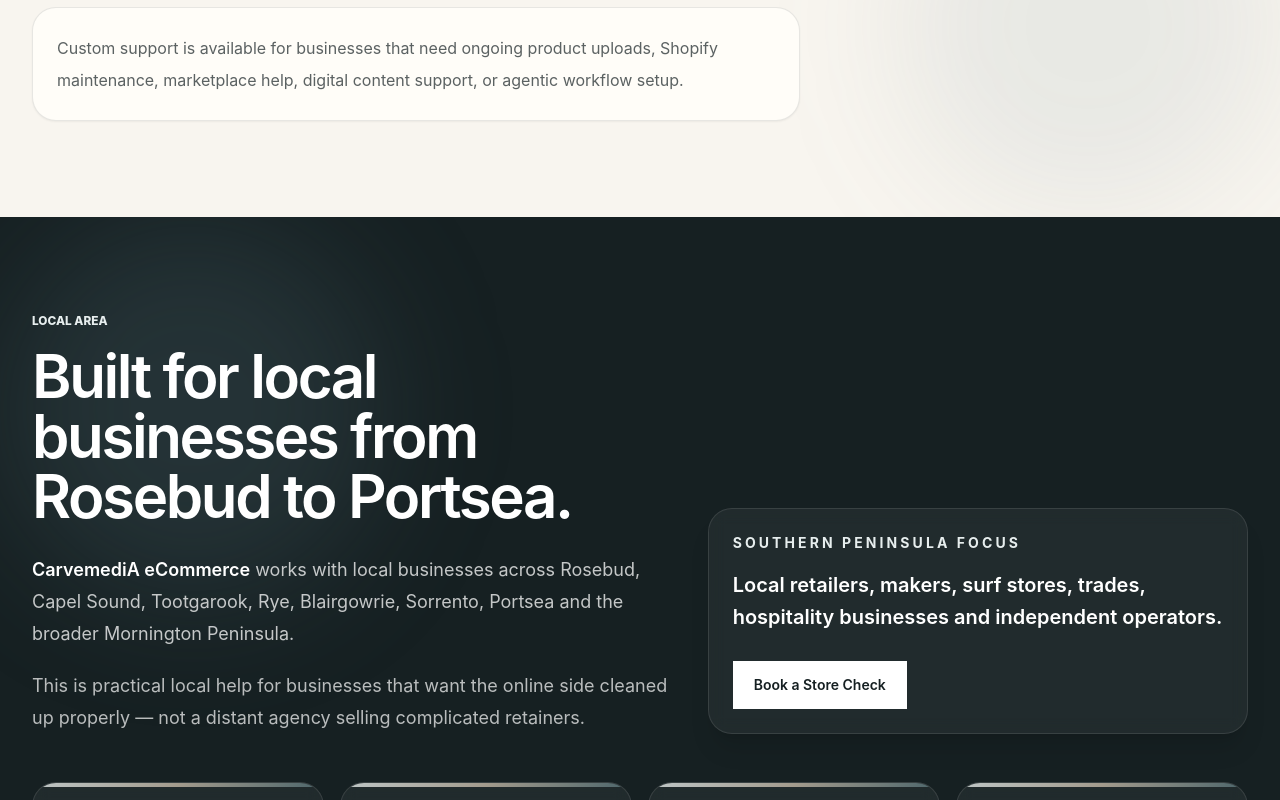
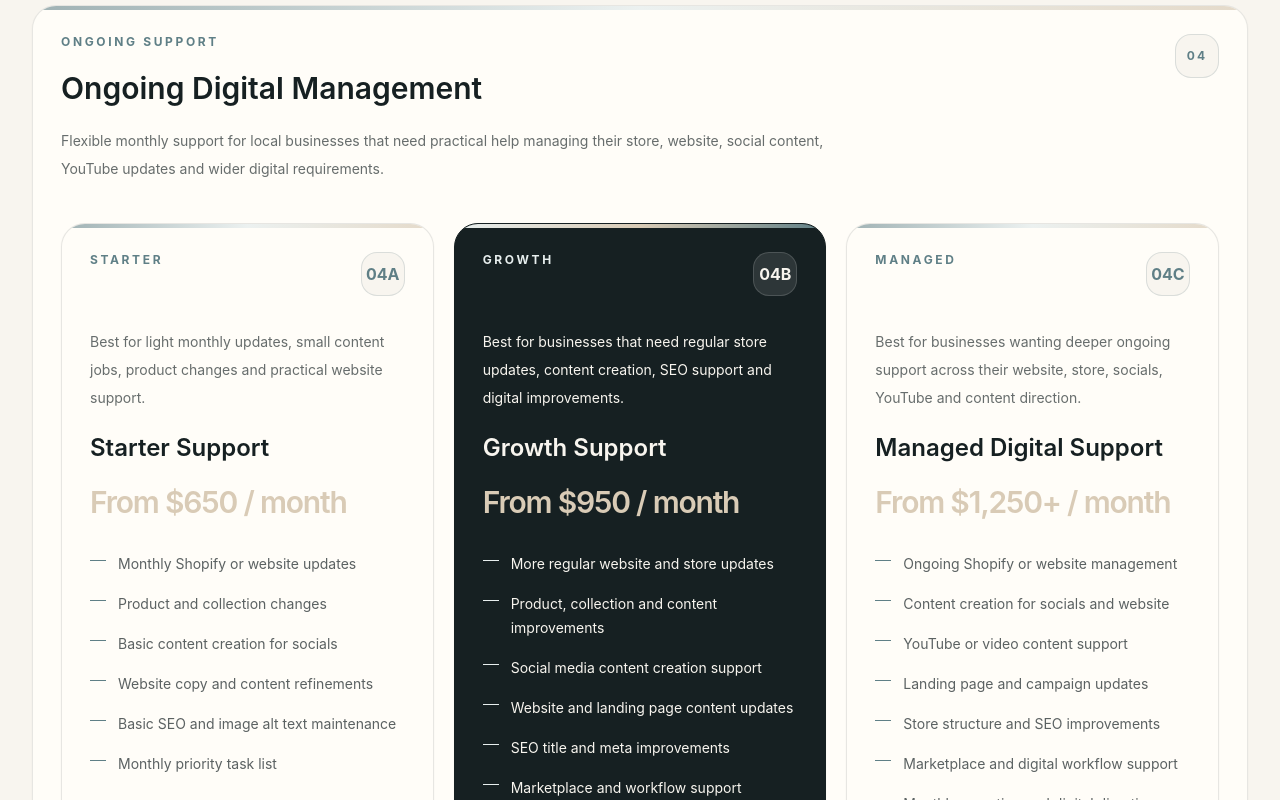
Before and after one commit to KeithRV/carvemedia-ecommerce, a React (Vite) app: page / in a window 1280 px wide. Shown: the part 5060-5860 px from the top of the page. Built offline with nearby package versions, Linux system fonts and the light colour scheme.

Commit message:
Add ongoing digital management pricing section

```diff
--- /dev/null
+++ b/src/components/OngoingDigitalManagementCard.tsx
@@ -0,0 +1,181 @@
+const monthlyPlans = [
+  {
+    label: "Starter",
+    badge: "04A",
+    name: "Starter Support",
+    price: "From $650 / month",
+    bestFor:
+      "Best for light monthly updates, small content jobs, product changes and practical website support.",
+    includes: [
+      "Monthly Shopify or website updates",
+      "Product and collection changes",
+      "Basic content creation for socials",
+      "Website copy and content refinements",
+      "Basic SEO and image alt text maintenance",
+      "Monthly priority task list",
+    ],
+  },
+  {
+    label: "Growth",
+    badge: "04B",
+    name: "Growth Support",
+    price: "From $950 / month",
+    bestFor:
+      "Best for businesses that need regular store updates, content creation, SEO support and digital improvements.",
+    includes: [
+      "More regular website and store updates",
+      "Product, collection and content improvements",
+      "Social media content creation support",
+      "Website and landing page content updates",
+      "SEO title and meta improvements",
+      "Marketplace and workflow support",
+      "Simple monthly recommendations",
+    ],
+  },
+  {
+    label: "Managed",
+    badge: "04C",
+    name: "Managed Digital Support",
+    price: "From $1,250+ / month",
+    bestFor:
+      "Best for businesses wanting deeper ongoing support across their website, store, socials, YouTube and content direction.",
+    includes: [
+      "Ongoing Shopify or website management",
+      "Content creation for socials and website",
+      "YouTube or video content support",
+      "Landing page and campaign updates",
+      "Store structure and SEO improvements",
+      "Marketplace and digital workflow support",
+      "Monthly reporting and digital direction",
+    ],
+  },
+];
+
+export function OngoingDigitalManagementCard() {
+  return (
+    <article className="relative mt-8 overflow-hidden rounded-3xl border border-charcoal/10 bg-paper p-7 text-charcoal shadow-sm">
+      <div
+        className="absolute inset-x-0 top-0 h-1 bg-gradient-to-r from-tide/60 via-mist/80 to-sand/70"
+        aria-hidden="true"
+      />
+
+      <div className="flex items-start justify-between gap-4">
+        <div>
+          <p className="text-xs font-bold uppercase tracking-[0.22em] text-tide">
+            Ongoing Support
+          </p>
+
+          <h3 className="mt-5 text-3xl font-semibold leading-tight tracking-[-0.03em]">
+            Ongoing Digital Management
+          </h3>
+
+          <p className="mt-5 max-w-3xl text-sm leading-7 text-charcoal/65">
+            Flexible monthly support for local businesses that need practical
+            help managing their store, website, social content, YouTube updates
+            and wider digital requirements.
+          </p>
+        </div>
+
+        <span className="grid size-11 shrink-0 place-items-center rounded-2xl border border-tide/20 bg-foam text-xs font-bold tracking-[0.18em] text-tide">
+          04
+        </span>
+      </div>
+
+      <div className="mt-10 grid gap-5 lg:grid-cols-3">
+        {monthlyPlans.map((plan, index) => {
+          const featured = index === 1;
+
+          return (
+            <article
+              key={plan.name}
+              className={`relative overflow-hidden rounded-3xl border p-7 shadow-sm transition duration-300 hover:-translate-y-1 hover:shadow-xl ${
+                featured
+                  ? "border-charcoal bg-charcoal text-foam"
+                  : "border-charcoal/10 bg-paper text-charcoal"
+              }`}
+            >
+              <div
+                className={`absolute inset-x-0 top-0 h-1 bg-gradient-to-r ${
+                  featured
+                    ? "from-mist via-sand to-tide"
+                    : "from-tide/60 via-mist/80 to-sand/70"
+                }`}
+                aria-hidden="true"
+              />
+
+              <div className="flex items-start justify-between gap-4">
+                <p
+                  className={`text-xs font-bold uppercase tracking-[0.22em] ${
+                    featured ? "text-mist" : "text-tide"
+                  }`}
+                >
+                  {plan.label}
+                </p>
+
+                <span
+                  className={`grid size-11 shrink-0 place-items-center rounded-2xl border text-[10px] font-bold tracking-[0.12em] ${
+                    featured
+                      ? "border-white/15 bg-white/10 text-foam"
+                      : "border-tide/20 bg-foam text-tide"
+                  }`}
+                >
+                  {plan.badge}
+                </span>
+              </div>
+
+              <p
+                className={`mt-8 text-sm leading-7 ${
+                  featured ? "text-white/72" : "text-charcoal/65"
+                }`}
+              >
+                {plan.bestFor}
+              </p>
+
+              <h4 className="mt-5 text-2xl font-semibold leading-8">
+                {plan.name}
+              </h4>
+
+              <p className="mt-5 text-3xl font-semibold tracking-[-0.04em] text-sand">
+                {plan.price}
+              </p>
+
+              <ul className="mt-8 space-y-4">
+                {plan.includes.map((include) => (
+                  <li
+                    key={include}
+                    className={`flex gap-3 text-sm leading-6 ${
+                      featured ? "text-white/78" : "text-charcoal/70"
+                    }`}
+                  >
+                    <span
+                      className={`mt-2 h-px w-4 shrink-0 ${
+                        featured ? "bg-mist" : "bg-tide"
+                      }`}
+                      aria-hidden="true"
+                    />
+
+                    <span>{include}</span>
+                  </li>
+                ))}
+              </ul>
+            </article>
+          );
+        })}
+      </div>
+
+      <div className="mt-8 flex flex-col gap-5 rounded-3xl border border-charcoal/10 bg-foam p-6 text-sm leading-7 text-charcoal/70 lg:flex-row lg:items-center lg:justify-between">
+        <p className="max-w-3xl">
+          Monthly scope is agreed before work begins. Each plan includes content
+          creation support, with extra work quoted separately when needed.
+        </p>
+
+        <a
+          href="#contact"
+          className="inline-flex shrink-0 items-center justify-center border border-charcoal/10 bg-charcoal px-6 py-3 text-sm font-semibold text-white transition duration-300 hover:bg-tide"
+        >
+          Build My Monthly Plan
+        </a>
+      </div>
+    </article>
+  );
+}
--- a/src/components/PackagesSection.tsx
+++ b/src/components/PackagesSection.tsx
@@ -1,5 +1,5 @@
 import { packages } from "../data/content";
-import { ButtonLink } from "./ButtonLink";
+import { OngoingDigitalManagementCard } from "./OngoingDigitalManagementCard";
 import { SectionHeading } from "./SectionHeading";
 
 export function PackagesSection() {
@@ -13,6 +13,7 @@
         className="absolute left-0 top-20 h-80 w-80 rounded-full bg-sand/25 blur-3xl"
         aria-hidden="true"
       />
+
       <div
         className="absolute bottom-0 right-0 h-96 w-96 rounded-full bg-tide/10 blur-3xl"
         aria-hidden="true"
@@ -106,29 +107,36 @@
                         }`}
                         aria-hidden="true"
                       />
+
                       <span>{include}</span>
                     </li>
                   ))}
                 </ul>
 
                 <div className="mt-9">
-                  <ButtonLink
+                  <a
                     href="#contact"
-                    variant={featured ? "light" : "dark"}
-                    className="w-full justify-center"
+                    className={`inline-flex w-full items-center justify-center rounded-none border px-5 py-3 text-sm font-semibold transition duration-300 ${
+                      featured
+                        ? "border-white bg-white text-charcoal hover:bg-foam"
+                        : "border-charcoal/10 bg-charcoal text-white hover:bg-tide"
+                    }`}
                   >
                     {item.cta}
-                  </ButtonLink>
+                  </a>
                 </div>
               </article>
             );
           })}
         </div>
 
+        <OngoingDigitalManagementCard />
+
         <div className="mt-8 max-w-3xl rounded-3xl border border-charcoal/10 bg-paper p-6 text-base leading-8 text-charcoal/70 shadow-sm">
           Custom support is available for businesses that need ongoing product
-          uploads, Shopify maintenance, marketplace help, digital content
-          support, or agentic workflow setup.
+          uploads, Shopify maintenance, marketplace help, content creation,
+          social media support, YouTube updates, SEO improvements, or practical
+          digital workflow management.
         </div>
       </div>
     </section>
```
